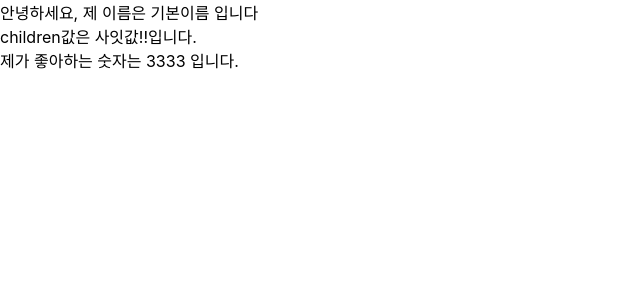
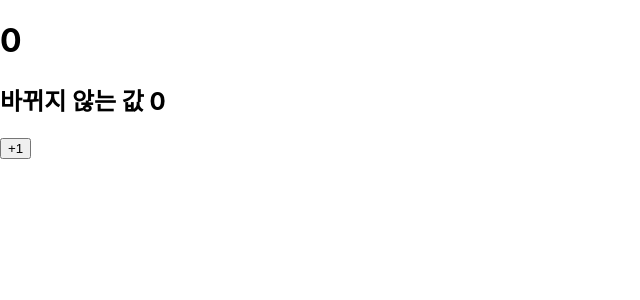
Before and after one commit to KimJongMan/react, a React (Create React App) app: page / in a window 1280 px wide. Shown: the top 300 px of the page, without its empty margins (0-640 px from the left). Built offline with nearby package versions, Linux system fonts and the light colour scheme.

Commit message:
20240129

```diff
--- a/src/App.js
+++ b/src/App.js
@@ -1,6 +1,8 @@
 import "./App.css";
-import MyComponentF from "./MyComponentF";
+// import MyComponentF from "./MyComponentF";
+import Counter from "./Counter";
 //import MyComponentC from "./MyComponentC";
+
 // 1. 함수형 컴포넌트
 // function App() {
 //   const name = "리액트";
@@ -33,7 +35,8 @@
 // }
 
 const App = () => {
-  return <MyComponentF favoriteNumber={3333}>사잇값!!</MyComponentF>;
+  return <Counter></Counter>;
+  // <MyComponentF favoriteNumber={3333}>사잇값!!</MyComponentF>;
 };
 
 export default App;
--- /dev/null
+++ b/src/Counter.js
@@ -0,0 +1,29 @@
+import React, { Component } from "react";
+
+class Counter extends Component {
+  state = {
+    number: 0,
+    fixedNumber: 0,
+  };
+
+  render() {
+    const { number, fixedNumber } = this.state;
+    return (
+      <div>
+        <h1>{number}</h1>
+        <h2>바뀌지 않는 값 {fixedNumber}</h2>
+        <button
+          onClick={() =>
+            this.setState({ number: number + 1 }, () => {
+              console.log("방금 setState가 호출되었습니다.");
+            })
+          }
+        >
+          +1
+        </button>
+      </div>
+    );
+  }
+}
+
+export default Counter;
```
Also changed, not shown: src/etc.txt.
